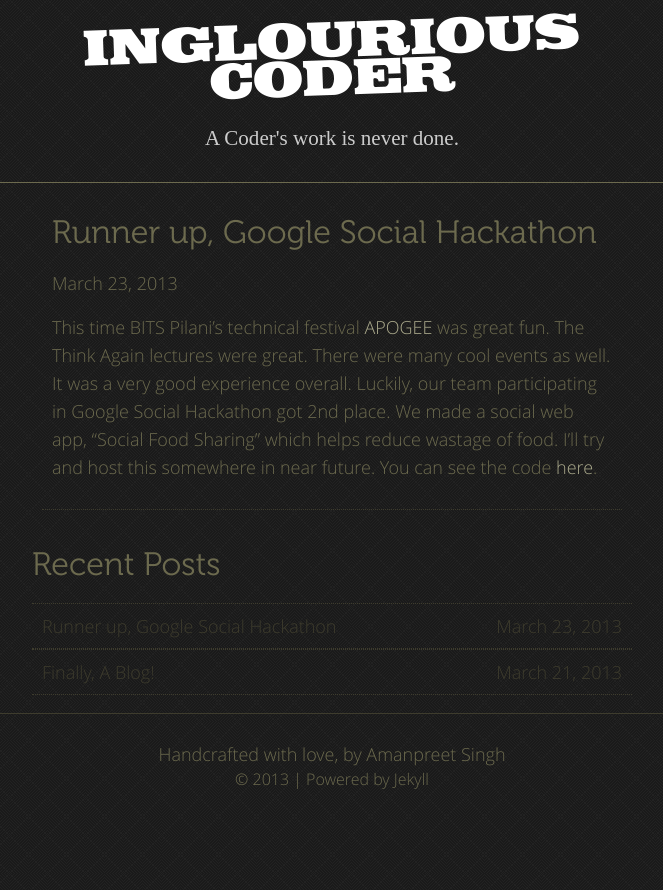
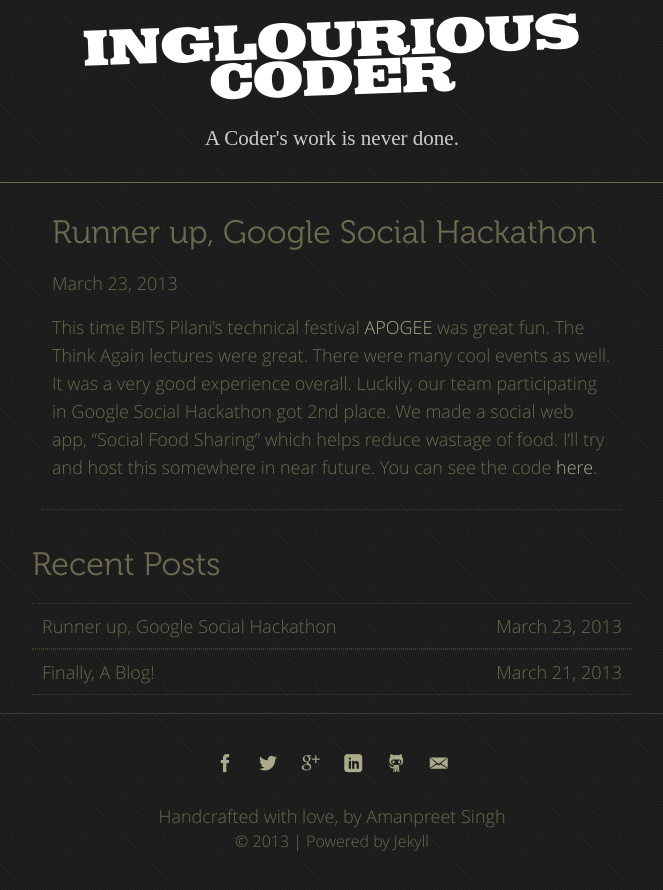
Before and after one commit to ApsOps/apsops.github.com, a Jekyll site: the page built from index.html, in a window 1280 px wide. Shown: the top 890 px of the page, without its empty margins (308-971 px from the left). Built offline with Jekyll 4.4.1, drawn with Linux system fonts in a browser that asks for light colours.

Commit message:
Added social icons + some fixes

```diff
--- a/_config.yml
+++ b/_config.yml
@@ -11,6 +11,6 @@ author :
   email : aps.sids@gmail.com
   github : aps-sids
   facebook: amanz008
-  twitter : ApsSIDS
-  linkedin : 91574574
+  twitter : aps_sids
+  linkedin : amanpreet-singh/26/802/666
   google_plus : 114056544272791132056
--- a/_layouts/default.html
+++ b/_layouts/default.html
@@ -16,6 +16,7 @@ layout: default
         <link rel="stylesheet" href="{{ site.url }}/css/main.css">
         <link rel="stylesheet" type="text/css" href="{{site.url}}/fonts/museo/museo.css">
         <script src="{{ site.url }}/js/vendor/modernizr-2.6.2.min.js"></script>
+        <!--[if lte IE 7]><script src="{{ site.url }}/js/lte-ie7.js"></script><![endif]-->
     </head>
     <body>
         <!--[if lt IE 7]>
@@ -35,6 +36,38 @@ layout: default
 
         </div>
         <footer>
+            <ul class="social">
+                <li>
+                    <a href="http://facebook.com/{{ site.author.facebook }}" aria-hidden="true" data-icon="&#xe001;" class="facebook" target="_blank">
+                        <span class="hovertext">Facebook</span>
+                    </a>
+                </li>
+                <li>
+                    <a href="http://twitter.com/{{ site.author.twitter }}" aria-hidden="true" data-icon="&#xe002;" class="twitter" target="_blank">
+                        <span class="hovertext">Twitter</span>
+                    </a>
+                </li>
+                <li>
+                    <a href="https://plus.google.com/{{ site.author.google_plus }}" aria-hidden="true" data-icon="&#xe005;" class="gplus" target="_blank">
+                        <span class="hovertext">Google+</span>
+                    </a>
+                </li>
+                <li>
+                    <a href="http://www.linkedin.com/pub/{{ site.author.linkedin }}" aria-hidden="true" data-icon="&#xe010;" class="linkedin" target="_blank">
+                        <span class="hovertext">Linkedin</span>
+                    </a>
+                </li>
+                <li>
+                    <a href="http://github.com/{{ site.author.github }}" aria-hidden="true" data-icon="&#xe000;" class="github" target="_blank">
+                        <span class="hovertext">Github</span>
+                    </a>
+                </li>
+                <li>
+                    <a href="mailto:{{ site.author.email }}" aria-hidden="true" data-icon="&#xe00a;" class="mail" target="_blank">
+                        <span class="hovertext">Mail</span>
+                    </a>
+                </li>
+            </ul>
             <p>Handcrafted with love, by {{ site.author.name }}<br /><span>&copy; 2013 | Powered by Jekyll</span></p>
         </footer>
 
--- a/css/main.css
+++ b/css/main.css
@@ -204,21 +204,128 @@ article {
     border-top: 1px dotted #3E3C2D;
     border-bottom: 1px dotted #3E3C2D;
     display: block;
-    color: #3E3C2D;
-    padding: 10px;
+    color: #6c6a4e;
+    -webkit-transition:all 0.5s ease-in-out;
+    -moz-transition:all 0.5s ease-in-out;
+    -o-transition:all 0.5s ease-in-out;
+    -ms-transition:all 0.5s ease-in-out;
+    transition: all 0.5s ease-in-out;
+}
+
+.recent li:hover {
+    background-color: #3E3C2D;
 }
 
 .recent a {
     display: block;
-    color: #3E3C2D;
+    color: #6c6a4e;
     text-decoration: none;
+    padding: 10px;
+    -webkit-transition:all 0.5s ease-in-out;
+    -moz-transition:all 0.5s ease-in-out;
+    -o-transition:all 0.5s ease-in-out;
+    -ms-transition:all 0.5s ease-in-out;
+    transition: all 0.5s ease-in-out;
 }
 
 .recent a:hover {
-    color: #6c6a4e;
+    color: #ABAA8C;
 }
 
-/*   #6c6a4e   */
+footer p {
+    margin: 0;
+}
+footer .social {
+    padding: 10px;
+    list-style: none;
+    display: inline-block;
+}
+
+footer .social li {
+    display: inline-block;
+}
+
+footer .social a, footer .social a:hover {
+    text-decoration: none;
+    padding: 10px;
+    position:relative; /* make span relative to anchor */
+    cursor:pointer; /* make cursor point */
+}
+
+footer span.hovertext {
+    position:absolute; /* AP it */
+    bottom:0px; /* FADE IN/OUT BEGIN */
+    margin-left:-100%; /* CENTER TOOLTIP */
+    width: 50px; /* tootip width */
+    opacity:0; /* HIDE TOOLTIP in modern browsers */
+    visibility:hidden; /* HIDE TOOLTIP in IE */
+    padding: 5px; /* padding */
+    color:#ABAA8C; /* text color */
+    font-size: 12px;
+    text-align:center; /* center text */
+    pointer-events:none; /* no unintended tooltip popup for modern browsers */
+    border-radius:6px; /* round corners */
+    text-shadow:1px 1px 1px rgba(0, 0, 0, 1); /* text shadow */
+    background:rgb(62,60,45); /* IE6/7/8 */
+    background:rgba(62,60,45,.8); /* modern browsers */
+    border:2px solid rgb(108,106,78); /* IE6/7/8 */
+    border:2px solid rgba(108,106,78,.8); /* modern browsers */
+    box-shadow:0px 2px 4px rgba(0,0,0,0.5); /* shadow */
+    -webkit-transition:all 0.3s ease-in-out; /* animate tooltip */
+    -moz-transition:all 0.3s ease-in-out; /* animate tooltip */
+    -o-transition:all 0.3s ease-in-out; /* animate tooltip */
+    -ms-transition:all 0.3s ease-in-out; /* animate tooltip */
+    transition:all 0.2s ease-in-out; /* animate tooltip */
+}
+
+footer a:hover span { /* reveal tooltip */
+    opacity:1; /* REVEAL TOOLTIP in modern browsers */
+    bottom:40px; /* FADE IN/OUT END */
+    visibility:visible; /* REVEAL TOOLTIP in IE */
+}
+
+/*-------------------------------------------------
+------- Different hover colors as per logo --------
+-------------------------------------------------*/
+footer .social a.facebook:hover {
+    color: #3B5998;
+}
+
+footer .social a.twitter:hover {
+    color: #33CCFF;
+}
+
+footer .social a.gplus:hover {
+    color: #C63D2D;
+}
+
+footer .social a.linkedin:hover {
+    color: #007bb6;
+}
+
+footer .social a.github:hover {
+  color: #000000;
+  text-shadow:
+   -1px -1px 0 #ABAA8C,
+    1px -1px 0 #ABAA8C,
+   -1px  1px 0 #ABAA8C,
+    1px  1px 0 #ABAA8C;
+}
+
+footer .social a.mail:hover {
+    color: #ffffff;
+    text-shadow:
+   -2px -2px 0 #C63D2D,
+    2px -2px 0 #C63D2D,
+   -2px  2px 0 #C63D2D,
+    2px  2px 0 #C63D2D;
+}
+
+/*-----------------------------------------------*/
+
+/*   #6c6a4e -- Light -- 108,106,78
+     #3E3C2D -- Dark -- 62,60,45
+     #ABAA8C -- Lighter -- 171,170,140  */
 
 @font-face {
   font-family: 'Open Sans';
@@ -237,7 +344,34 @@ article {
   font-weight: normal;
   font-style: normal; }
 
-/*---------------------------------------------*/
+/*----------------------------------------------
+--------------  Icon font  ---------------------
+----------------------------------------------*/
+
+@font-face {
+    font-family: 'ico';
+    src:url('../fonts/ico/ico.eot');
+    src:url('../fonts/ico/ico.eot?#iefix') format('embedded-opentype'),
+        url('../fonts/ico/ico.woff') format('woff'),
+        url('../fonts/ico/ico.ttf') format('truetype'),
+        url('../fonts/ico/ico.svg#ico') format('svg');
+    font-weight: normal;
+    font-style: normal;
+    font-size: 50px;
+}
+
+[data-icon]:before {
+    font-family: 'ico';
+    content: attr(data-icon);
+    speak: none;
+    font-weight: normal;
+    font-variant: normal;
+    text-transform: none;
+    line-height: 1;
+    -webkit-font-smoothing: antialiased;
+}
+
+/*----------------------------------------------*/
 
 
 /* ==========================================================================
```
Also changed, not shown: js/lte-ie7.js (added, +38 -0 lines), fonts/ico/ico.dev.svg (added), fonts/ico/ico.svg (added), fonts/ico/ico.ttf (added), fonts/ico/ico.woff (added), 1 other file.
